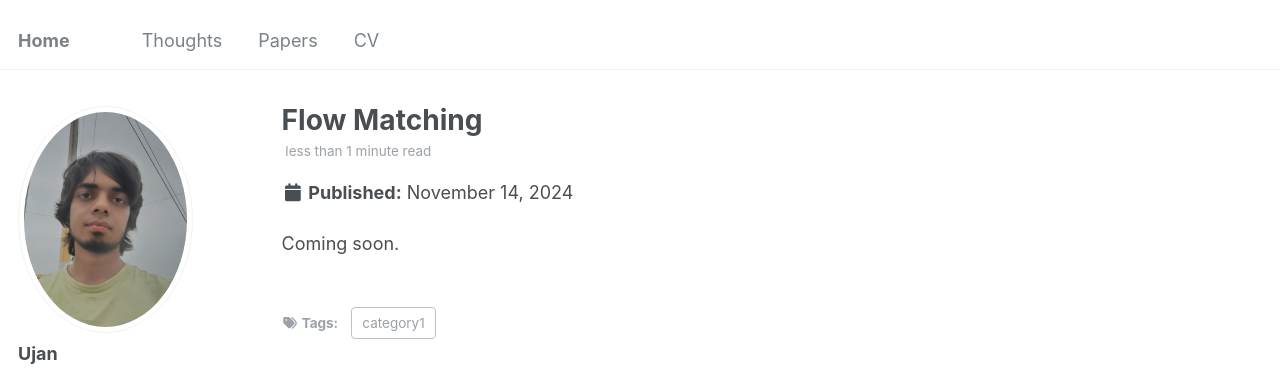
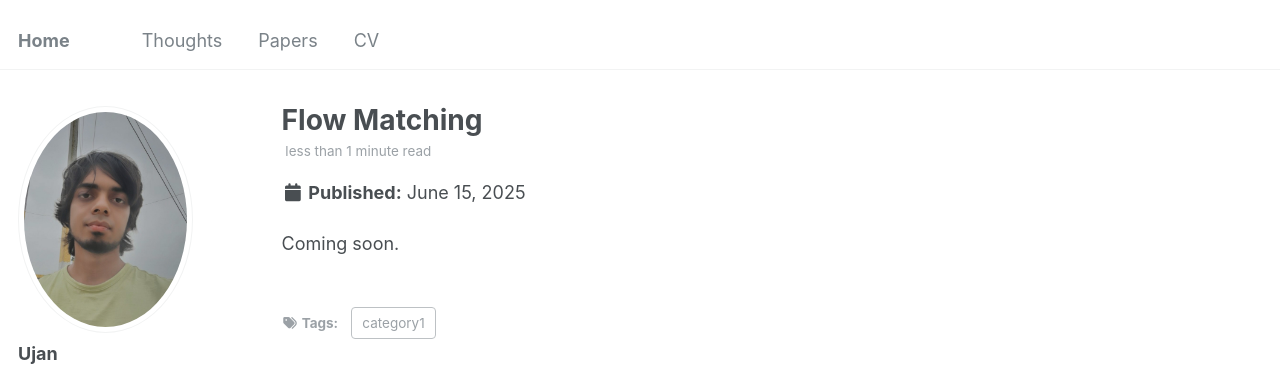
Before and after one commit to tatami-galaxy/tatami-galaxy.github.io, a Jekyll site: the page built from _posts/2025-06-15-fm-post-1.md, in a window 1280 px wide. Shown: the top 375 px of the page. Built offline with Jekyll 4.4.1, drawn with Linux system fonts in a browser that asks for light colours; some web fonts are replaced.

Commit message:
2025 changes

```diff
--- a/_posts/2025-06-15-fm-post-1.md
+++ b/_posts/2025-06-15-fm-post-1.md
@@ -1,6 +1,6 @@
 ---
 title: 'Flow Matching'
-date: 2024-11-14
+date: 2025-06-15
 permalink: /posts/2025-06-15-fm-post-1./
 tags:
   - category1
```
